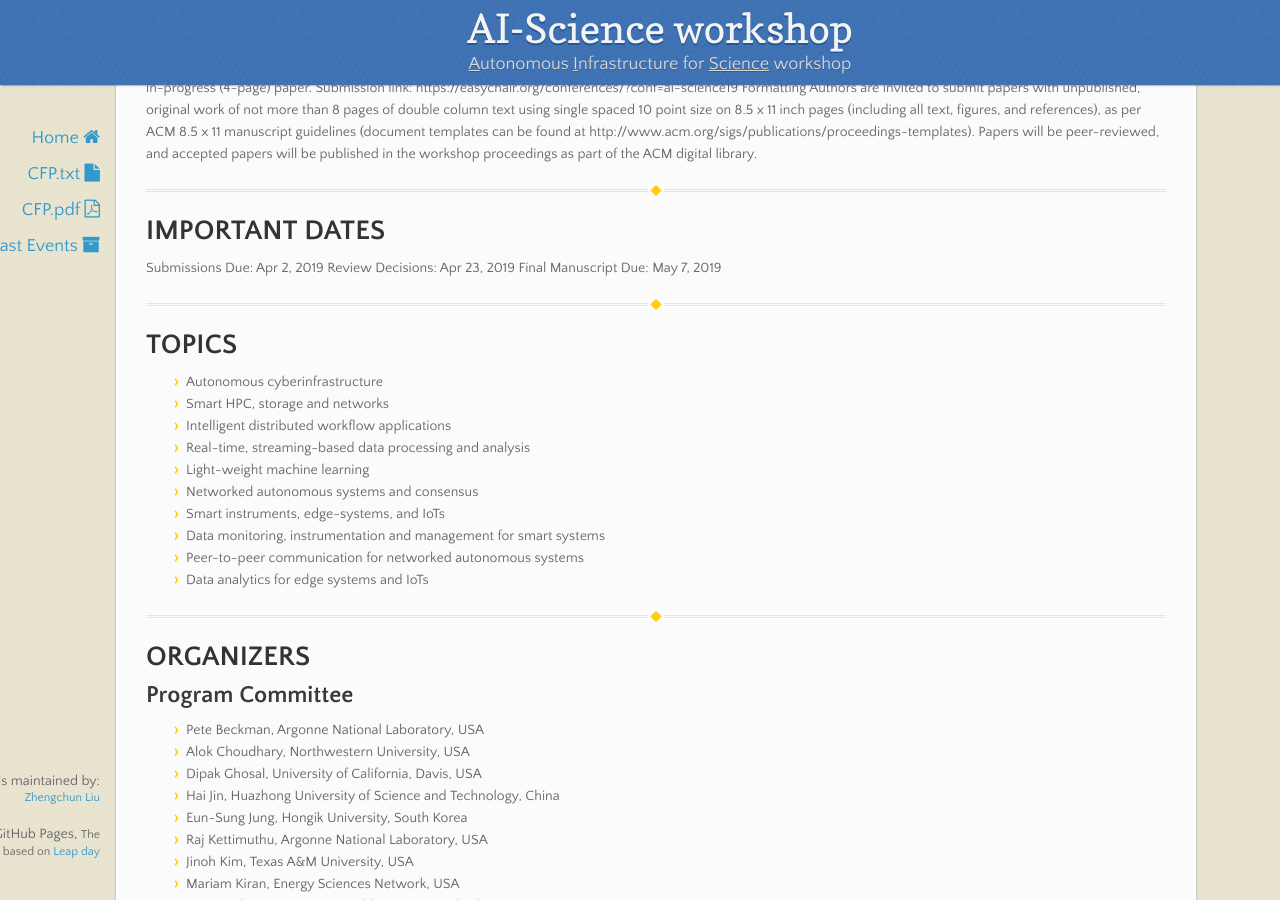
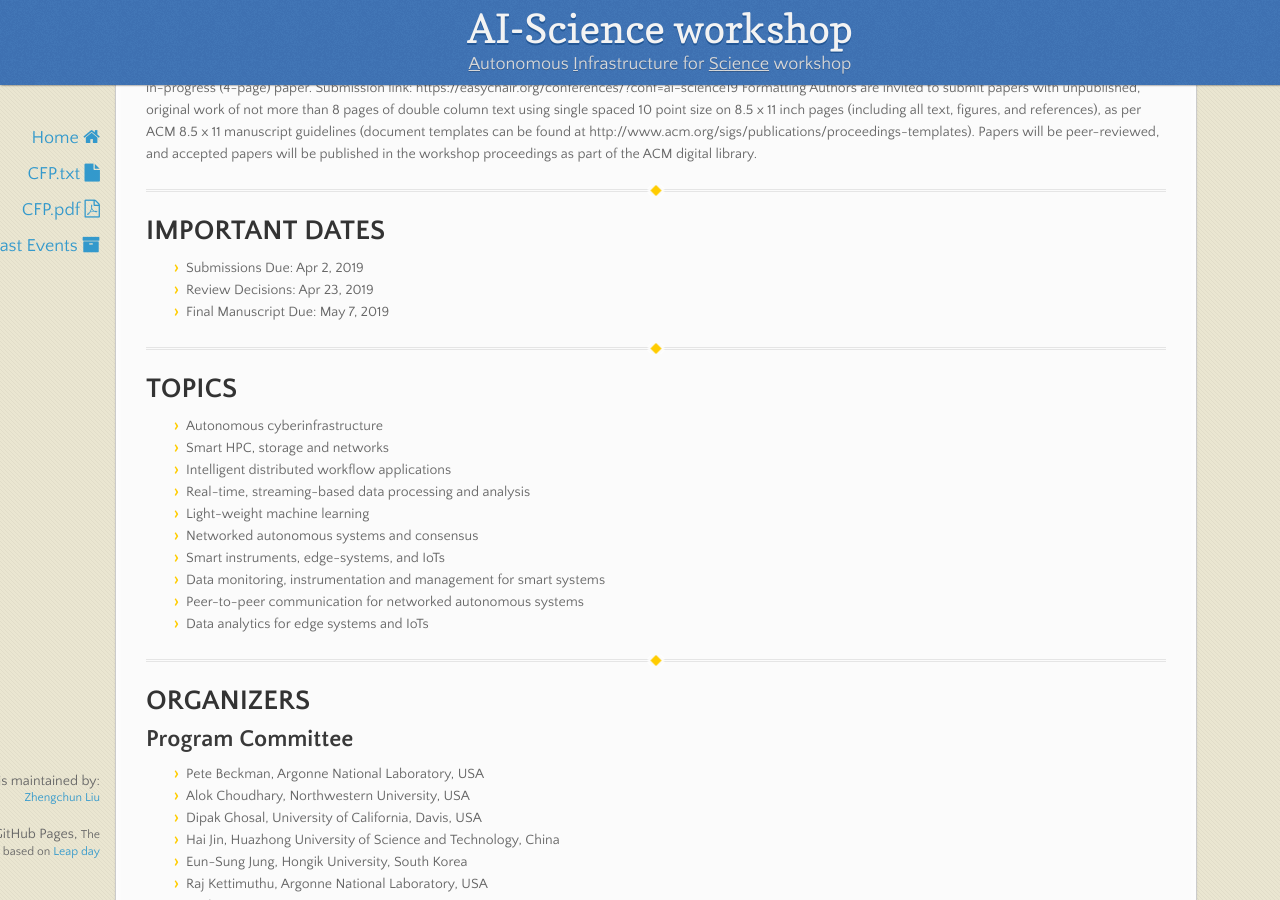
Before and after one commit to ai-science/ai-science.github.io, a Jekyll site: the page built from index.md, in a window 1280 px wide and 900 px high, scrolled down 617 px. Built offline with Jekyll 4.4.1, drawn with Linux system fonts in a browser that asks for light colours; nearby versions of some CDN libraries.

Commit message:
add, delete, polish etc.

```diff
--- a/index.md
+++ b/index.md
@@ -20,9 +20,9 @@ Authors are invited to submit papers with unpublished, original work of not more
 
 ---
 # IMPORTANT DATES
-Submissions Due: Apr 2, 2019
-Review Decisions: Apr 23, 2019
-Final Manuscript Due: May 7, 2019
+* Submissions Due: Apr 2, 2019
+* Review Decisions: Apr 23, 2019
+* Final Manuscript Due: May 7, 2019
 
 ---
 # TOPICS
```
